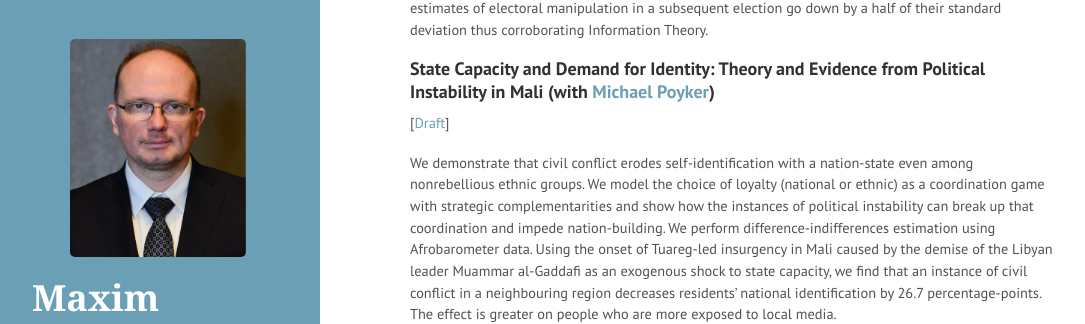
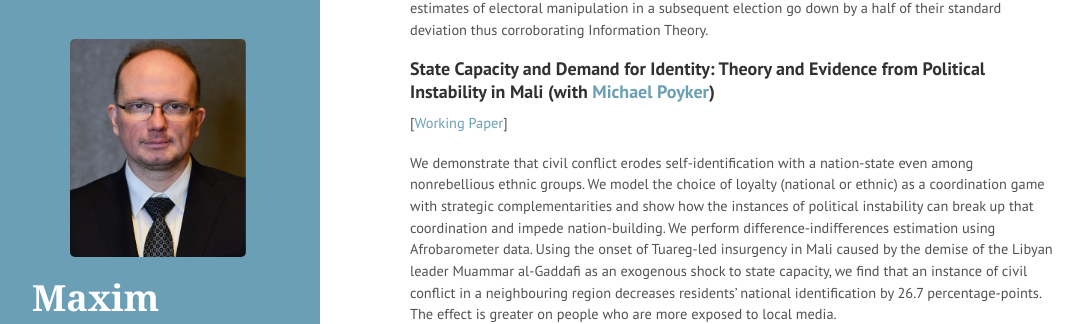
Before and after one commit to avtishin/avtishin.github.io, a Jekyll site: the page built from research.md, in a window 1280 px wide and 900 px high, scrolled down 1625 px. Shown: the part 147-471 px from the top of the window, without its empty margins (4-1089 px from the left). Built offline with Jekyll 4.4.1, drawn with Linux system fonts in a browser that asks for light colours; Markdown is read by kramdown in place of the engine named in the settings; comment, search, counter and statistics services are not loaded.

Commit message:
Update research.md
links updated

```diff
--- a/research.md
+++ b/research.md
@@ -31,7 +31,7 @@ We develop a theory of information flows and political regime change assuming th
 What role do elections play in non-democracies? We propose an empirical test that can distinguish between two major families of theories of authoritarian elections: that elections can be used to maintain an image of invincibility of the regime (Influence Theory), or that elections can be used to get information about the popularity of the regime (Information Theory). While those theories might not be mutually exclusive, we show that they generate different predictions about the spatial allocation of electoral manipulations. Under the Influence Theory, electoral manipulations happen in the areas where the protest sentiments are high. Under Information Acquisition theory, electoral manipulation should happen only in the places where the potential for a successful protest is low. Using the data from 2011 Parliamentary Election in Russia and a regionally representative public opinion survey conducted before the election, we find that electoral manipulations were more likely to happen in the regions where the level of protest potential is lower. When the protest potential goes up by 10 percentage points, the estimates of electoral manipulation in a subsequent election go down by a half of their standard deviation thus corroborating Information Theory.
 
 #### State Capacity and Demand for Identity: Theory and Evidence from Political Instability in Mali (with [Michael Poyker](http://www.poykerm.com/))
-[[Draft](assets/Tuaregs.pdf)]
+[[Working Paper](https://www.ineteconomics.org/uploads/papers/WP_97_Poyker-Ananyev.pdf)]
 
 We demonstrate that civil conflict erodes self-identification with a nation-state even among
 nonrebellious ethnic groups. We model the choice of loyalty (national or ethnic) as a coordination game with strategic complementarities and show how the instances of political instability can break up that coordination and impede nation-building. We perform difference-indifferences estimation using Afrobarometer data. Using the onset of Tuareg-led insurgency in
```
